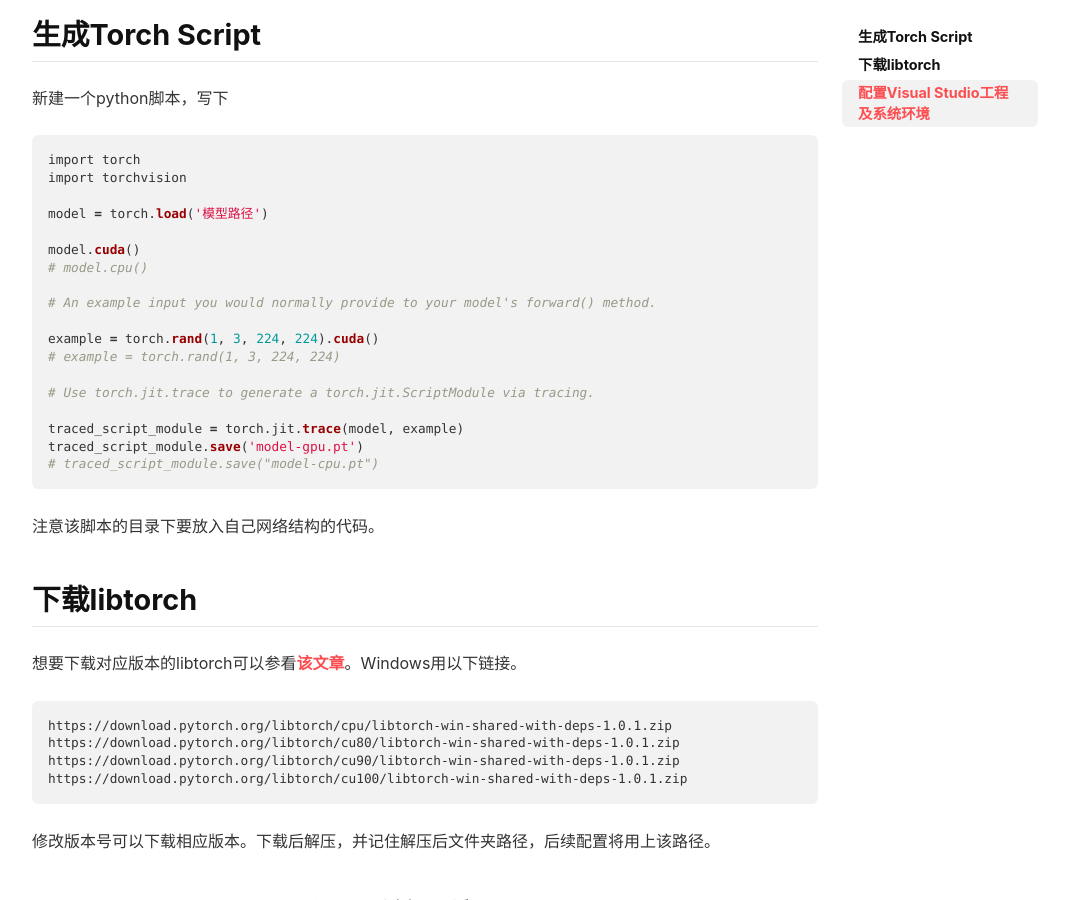
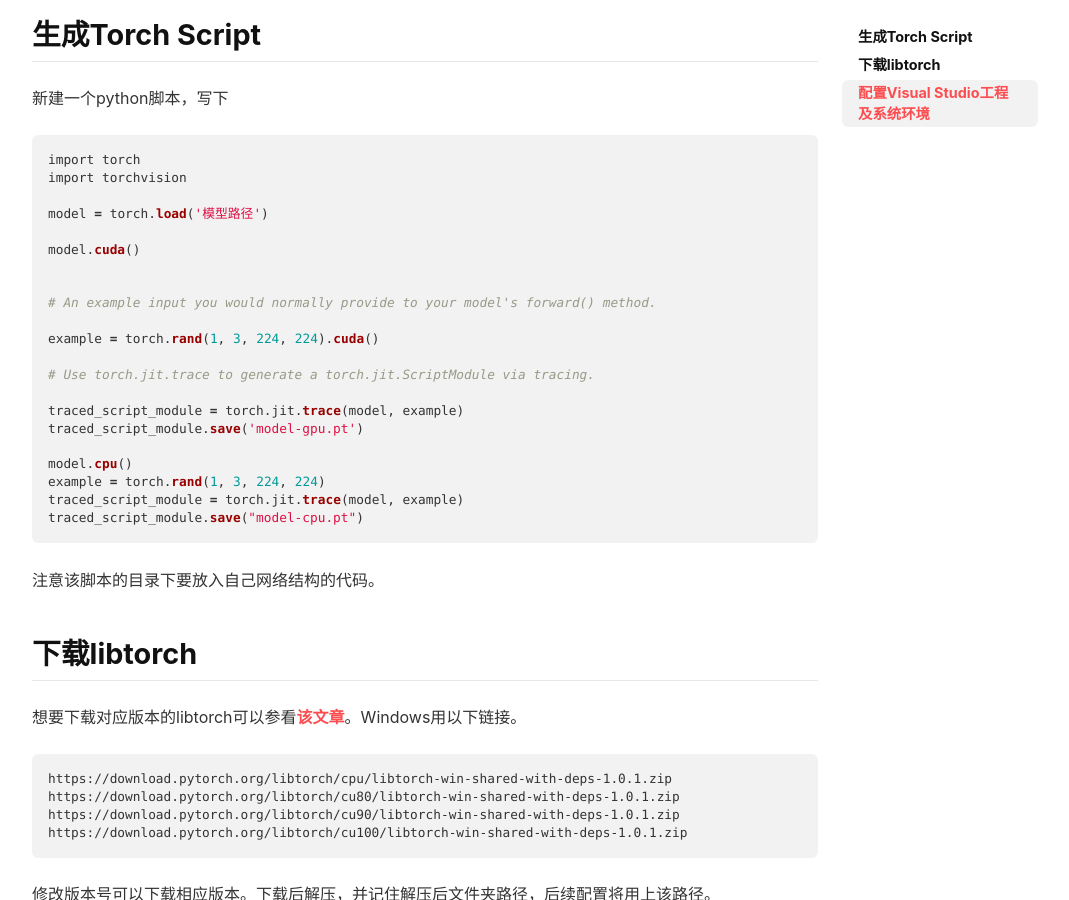
Before and after one commit to MingkangXiong/MingkangXiong.github.io, a Jekyll site: the page built from _posts/2020-07-03-Windows下使用C++调用pytorch模型教程（VS工程）.md, in a window 1280 px wide and 900 px high, scrolled down 461 px. Shown: the whole window, without its empty margins (105-1174 px from the left). Built offline with Jekyll 4.4.1, drawn with Linux system fonts in a browser that asks for light colours; nearby versions of some CDN libraries; comment, search, counter and statistics services are not loaded.

Commit message:
Update 2020-07-03-Windows下使用C++调用pytorch模型教程（VS工程）.md

````diff
--- a/_posts/2020-07-03-Windows下使用C++调用pytorch模型教程（VS工程）.md
+++ b/_posts/2020-07-03-Windows下使用C++调用pytorch模型教程（VS工程）.md
@@ -21,18 +21,21 @@
 model = torch.load('模型路径')
 
 model.cuda()
-# model.cpu()
+
 
 # An example input you would normally provide to your model's forward() method.
 
 example = torch.rand(1, 3, 224, 224).cuda()
-# example = torch.rand(1, 3, 224, 224)
 
 # Use torch.jit.trace to generate a torch.jit.ScriptModule via tracing.
 
 traced_script_module = torch.jit.trace(model, example)
 traced_script_module.save('model-gpu.pt')
-# traced_script_module.save("model-cpu.pt")
+
+model.cpu()
+example = torch.rand(1, 3, 224, 224)
+traced_script_module = torch.jit.trace(model, example)
+traced_script_module.save("model-cpu.pt")
 ```
 注意该脚本的目录下要放入自己网络结构的代码。
 
````
